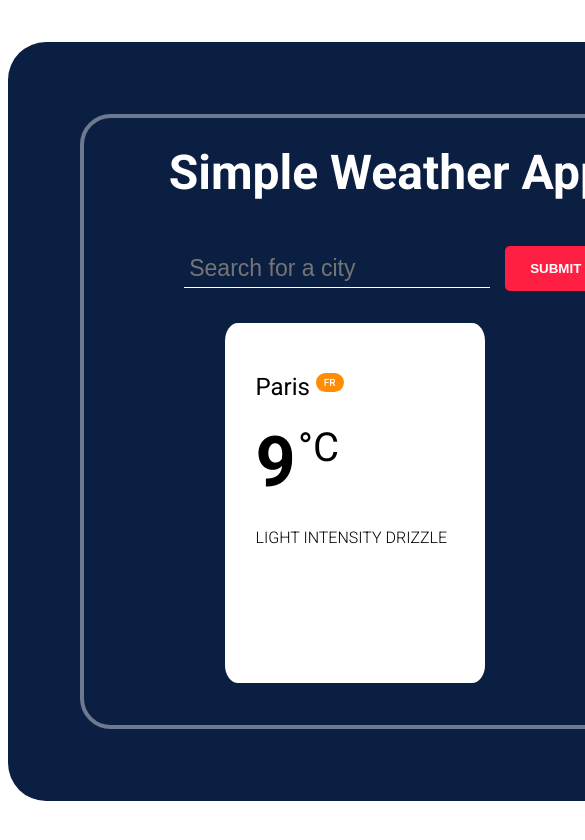
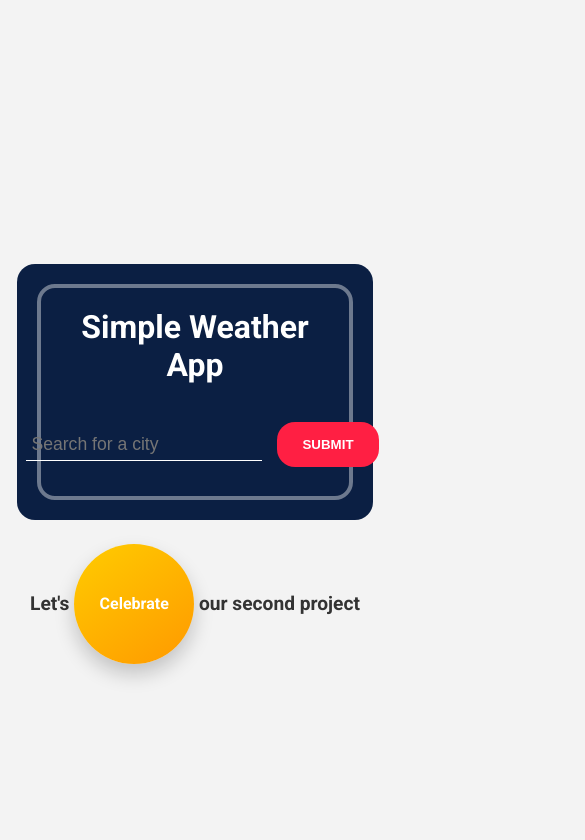
Before and after one commit to Aziz-Mohamed/Weather-App, a plain HTML site: page index.html in a window 390 px wide. Shown: the top 840 px of the page, 585 px wide, since content can reach past the window. Drawn offline with nearby package versions, Linux system fonts and the light colour scheme.

Commit message:
Hiding default and showing weather card dynamically

```diff
--- /dev/null
+++ b/css/confetti.css
@@ -0,0 +1,39 @@
+.confetti-container {
+  display: flex;
+  justify-content: center;
+  /* padding-left: 16%; */
+}
+
+.celebrate-text {
+  font-size: 1.5rem;
+  font-weight: bold;
+  color: #333;
+  margin-bottom: 1.25rem;
+}
+
+#confettiButton {
+  width: 8.75rem;
+  height: 8.75rem;
+  padding: 1.25rem;
+  font-family: 'Roboto';
+  font-size: 1.5rem;
+  font-weight: 700;
+  cursor: pointer;
+  border: none;
+  border-radius: 50%;
+  background: linear-gradient(145deg, #ffcc00, #ff9900);
+  color: #fff;
+  box-shadow: 0 0.625rem 1.25rem rgba(0, 0, 0, 0.2);
+  transition: all 0.3s ease;
+  justify-self: center;
+}
+
+#confettiButton:hover {
+  transform: scale(1.1);
+  box-shadow: 0 0.9375rem 1.875rem rgba(0, 0, 0, 0.3);
+}
+
+#confettiButton:active {
+  transform: scale(1.05);
+  box-shadow: 0 0.5rem 0.9375rem rgba(0, 0, 0, 0.2);
+}
--- /dev/null
+++ b/css/general.css
@@ -0,0 +1,44 @@
+html {
+  font-size: 16px;
+}
+
+body {
+  padding-top: 4vh;
+  font-family: 'Roboto', Arial, Helvetica, sans-serif;
+  display: flex;
+  flex-direction: column;
+  align-items: center;
+  justify-content: center;
+  min-height: 100vh;
+  background-color: #f3f3f3;
+}
+
+.content-position {
+  width: 90%;
+  max-width: 75rem;
+  background-color: #0b1f43;
+  border-radius: 18px;
+  margin: auto;
+  padding: 1.25rem;
+  box-sizing: border-box;
+  margin-bottom: 0.31rem;
+  margin-top: 1.25rem;
+}
+
+.container {
+  width: 100%;
+  border: 0.25rem solid rgba(255, 255, 255, 0.4);
+  border-radius: 18px;
+  display: flex;
+  flex-direction: column;
+  padding: 1.25rem;
+  box-sizing: border-box;
+}
+
+h1 {
+  color: #fff;
+  font-weight: 700;
+  font-size: 3rem;
+  text-align: center;
+  margin: 0 0 1.875rem 0;
+}
--- /dev/null
+++ b/css/media_queries.css
@@ -0,0 +1,34 @@
+@media (max-width: 768px) {
+  .content-position {
+    width: 95%;
+  }
+  .container {
+    width: 100%;
+  }
+  .city-weather-cards {
+    width: 80%;
+  }
+}
+
+@media (max-width: 480px) {
+  h1 {
+    font-size: 2rem;
+  }
+  .search-field {
+    font-size: 1.1rem;
+  }
+  .temperature {
+    font-size: 2.5rem;
+  }
+  .temperature sup {
+    font-size: 1.5rem;
+  }
+  .celebrate-text {
+    font-size: 1.2rem;
+  }
+  #confettiButton {
+    width: 7.5rem;
+    height: 7.5rem;
+    font-size: 1rem;
+  }
+}
--- /dev/null
+++ b/css/search.css
@@ -0,0 +1,26 @@
+.search-field {
+  background-color: transparent;
+  border: none;
+  border-bottom: 0.0625rem solid #fff;
+  color: #fff;
+  font-weight: 400;
+  font-size: 1.4375rem;
+  padding: 0.3125rem;
+  margin: 0.9375rem;
+  outline: none;
+  transition: all 0.3s;
+}
+
+.search-field:focus {
+  opacity: 50%;
+}
+
+.submit-button {
+  background-color: #ff1f43;
+  padding: 0.9375rem 1.5625rem;
+  border: none;
+  border-radius: 18px;
+  font-weight: 700;
+  color: #fff;
+  cursor: pointer;
+}
--- /dev/null
+++ b/css/style.css
@@ -0,0 +1,6 @@
+@import './general.css';
+@import './search.css';
+@import './weather_card.css';
+@import './utilities.css';
+@import './confetti.css';
+@import './media_queries.css';
--- /dev/null
+++ b/css/utilities.css
@@ -0,0 +1,9 @@
+.flex-center {
+  display: flex;
+  justify-content: center;
+  align-items: center;
+}
+
+.w-60 {
+  width: 60%;
+}
--- /dev/null
+++ b/css/weather_card.css
@@ -0,0 +1,52 @@
+.city-weather-cards {
+  background-color: #fff;
+  height: auto;
+  width: 100%;
+  max-width: 12.5rem;
+  min-width: 16rem;
+  border-radius: 18px;
+  padding: 1.875rem;
+  margin: 1.25rem auto;
+  box-sizing: border-box;
+}
+.weather-cards-container--hidden {
+  opacity: 0 ;
+  height: 0;
+}
+.city-weather-cards h2 {
+  font-weight: 400;
+  margin-bottom: 1.25rem;
+}
+
+.city-code {
+  color: #fff;
+  background-color: #ff8c02;
+  padding: 0.25rem 0.5rem;
+  border-radius: 18px;
+  font-size: 0.625rem;
+  font-weight: 500;
+}
+
+.temperature {
+  font-size: 4.375rem;
+  font-weight: 600;
+  padding: 0;
+  margin: 0;
+}
+
+.temperature sup {
+  font-size: 2.5rem;
+  font-weight: 400;
+  margin-left: -0.9375rem;
+  word-spacing: -0.625rem;
+}
+
+.weather-icon {
+  height: 6.25rem;
+}
+
+.weather-description {
+  text-transform: uppercase;
+  font-weight: 300;
+  line-height: 1.2;
+}
--- a/index.html
+++ b/index.html
@@ -11,7 +11,7 @@
   <!-- Google Icons -->
   <link rel="stylesheet" href="https://fonts.googleapis.com/css2?family=Material+Symbols+Outlined:opsz,wght,FILL,GRAD@20..48,100..700,0..1,-50..200" />
   <!-- CSS -->
-  <link rel="stylesheet" href="style.css">
+  <link rel="stylesheet" href="./css/style.css">
 
   <title>Weather App</title>
 </head>
@@ -24,17 +24,24 @@
         <input class="search-field js-city-Name" type="text" placeholder="Search for a city">
         <button class="submit-button">SUBMIT</button>
       </form>
-      <div class="weather-cards-container w-60">
+      <div class="weather-cards-container weather-cards-container--hidden  w-60">
         <div class="city-weather-cards">
-          <h2> <pan class="js-city"> Paris</pan> <sup class="city-code js-country">FR</sup></h2>
-          <p class="temprature "> <span class="js-temperature"> 9</span> <sup> &deg; C </sup> </p>
-          <img class="weather-icon js-icon" src="./weather-icons-stroke-svg/cloud.svg" alt="">
-          <p class="weather-description js-condition">Light intensity Drizzle</p>
+          <h2> <pan class="js-city"> </pan> <sup class="city-code js-country"></sup></h2>
+          <p class="temperature "> <span class="js-temperature"> </span> <sup> &deg; C </sup> </p>
+          <img class="weather-icon js-icon" src="./weather-icons-stroke-svg/cloud.svg" alt="Weather Icon">
+          <p class="weather-description js-condition"></p>
         </div>
       </div>
     </div>
   </div>
-  <script></script>
+
+  <div class="confetti-container">
+    <h3 class="celebrate-text">Let's <button id="confettiButton">Celebrate</button> our second project</h3>
+  </div>
+
+  <!-- Confetti -->
+  <script src="https://cdn.jsdelivr.net/npm/canvas-confetti@1.5.1/dist/confetti.browser.min.js"></script>
+  <!-- MY JS  -->
   <script  type="module"  src="./js/script.js"></script>
 </body>
 </html>
--- /dev/null
+++ b/js/confetti.js
@@ -0,0 +1,10 @@
+export function triggerConfetti (){
+  document.getElementById('confettiButton').addEventListener('click', () => {
+    confetti({
+        particleCount: 100,
+        spread: 70,
+        origin: { y: 0.6 }
+    });
+  });
+
+}
--- a/js/script.js
+++ b/js/script.js
@@ -1,4 +1,5 @@
 import {countryCodeGenerator} from './countryCodes.js' ;
+import {triggerConfetti} from './confetti.js'
 
 const apiKey = 'b1973fb700ef4db4b0b54352240406' ;
 const form = document.querySelector('.js-city-search');
@@ -41,7 +42,7 @@ const getWeather = async (cityEntered) => {
     cityElement.textContent = city;
     conditionTextElement.textContent = conditionText;
     conditionIconElement.src = `https:${conditionIcon}`;
-    checkFunction();
+    // checkFunction();
   }catch (e) {
     console.log(e.name)
   }
@@ -53,23 +54,40 @@ form.addEventListener("submit", (e) => {
   cityEntered = document.querySelector('.js-city-Name').value;
   if (cityEntered) {
     getWeather(cityEntered);
+    showWeatherCard();
+
   } else {
     console.error("Please enter a city name");
   }
 })
 
 
-const checkFunction = () => {
-console.log("$$Temperature:", temperature);
-console.log("$$Country:", country);
-console.log("$$City:", city);
-console.log("$$Condition Text:", conditionText);
-console.log("$$Condition Icon URL:", conditionIcon);
+// const checkFunction = () => {
+// console.log("$$Temperature:", temperature);
+// console.log("$$Country:", country);
+// console.log("$$City:", city);
+// console.log("$$Condition Text:", conditionText);
+// console.log("$$Condition Icon URL:", conditionIcon);
 
-console.log("Temperature:", temperatureElement);
-console.log("Country:", countryElement);
-console.log("City:", cityElement);
-console.log("Condition Text:", conditionTextElement);
-console.log("Condition Icon URL:", conditionIconElement);
+// console.log("Temperature:", temperatureElement);
+// console.log("Country:", countryElement);
+// console.log("City:", cityElement);
+// console.log("Condition Text:", conditionTextElement);
+// console.log("Condition Icon URL:", conditionIconElement);
+// }
+// checkFunction();
+
+triggerConfetti ();
+
+
+function showWeatherCard () {
+  const weatherCardsContainer = document.querySelector('.weather-cards-container');
+
+  function modifyWeatherCardsStyles() {
+    weatherCardsContainer.classList.remove('weather-cards-container--hidden');
+    weatherCardsContainer.style.transition = 'opacity 0.3s ease-in-out, height 0.3s ease-in-out';
+    weatherCardsContainer.style.opacity = '1';
+    weatherCardsContainer.style.height = 'auto';
+  }
+  setTimeout(modifyWeatherCardsStyles, 200);
 }
-// checkFunction();
--- a/style.css
+++ b/style copy.css
@@ -1,8 +1,15 @@
+/* General */
 body{
   padding-top: 4vh;
   font-family:'Roboto', Arial, Helvetica, sans-serif;
-  width: 100%;
-  height: 100%;
+
+  display: flex;
+  flex-direction: column;
+  align-items: center;
+  justify-content: center;
+  height: 100vh;
+  background-color: #f3f3f3;
+  font-family: 'Arial', sans-serif;
 }
 .content-position{
   width: 90vh;
@@ -26,6 +33,8 @@ h1{
   line-height: 0px;
   padding-bottom: 30px;
 }
+
+/* Search Field */
 .search-field{
   background-color: transparent;
   border: none;
@@ -52,6 +61,9 @@ h1{
   font-weight: 700;
   color: #fff;
 }
+
+
+/* Weather Card */
 .city-weather-cards{
   background-color: #FFF;
   height: 300px;
@@ -97,14 +109,46 @@ h1{
 }
 
 
+/* Confetti */
+.confetti-container{
+  display: flex;
+  flex-direction: column;
+  justify-content: center;
+  align-items: center;
+  margin-top: 50px;
+}
+.celebrate-text {
+  font-size: 24px;
+  font-weight: bold;
+  color: #333;
+  margin-bottom: 20px;
+}
+#confettiButton {
+  width: 140px;
+  height: 140px;
+  padding: 20px;
+  font-family: 'roboto';
+  font-size: 24px;
+  font-weight: 700;
+  cursor: pointer;
+  border: none;
+  border-radius: 50%;
+  background: linear-gradient(145deg, #ffcc00, #ff9900);
+  color: #fff;
+  box-shadow: 0 10px 20px rgba(0, 0, 0, 0.2);
+  transition: all 0.3s ease;
+}
+#confettiButton:hover {
+  transform: scale(1.1);
+  box-shadow: 0 15px 30px rgba(0, 0, 0, 0.3);
+}
+#confettiButton:active {
+  transform: scale(1.05);
+  box-shadow: 0 8px 15px rgba(0, 0, 0, 0.2);
+}
 
 
-
-
-
-
-/* Utilites */
-
+/* Utilities */
 .flex-center{
   display: flex;
   justify-content: center;
```
Also changed, not shown: 1 other file.
